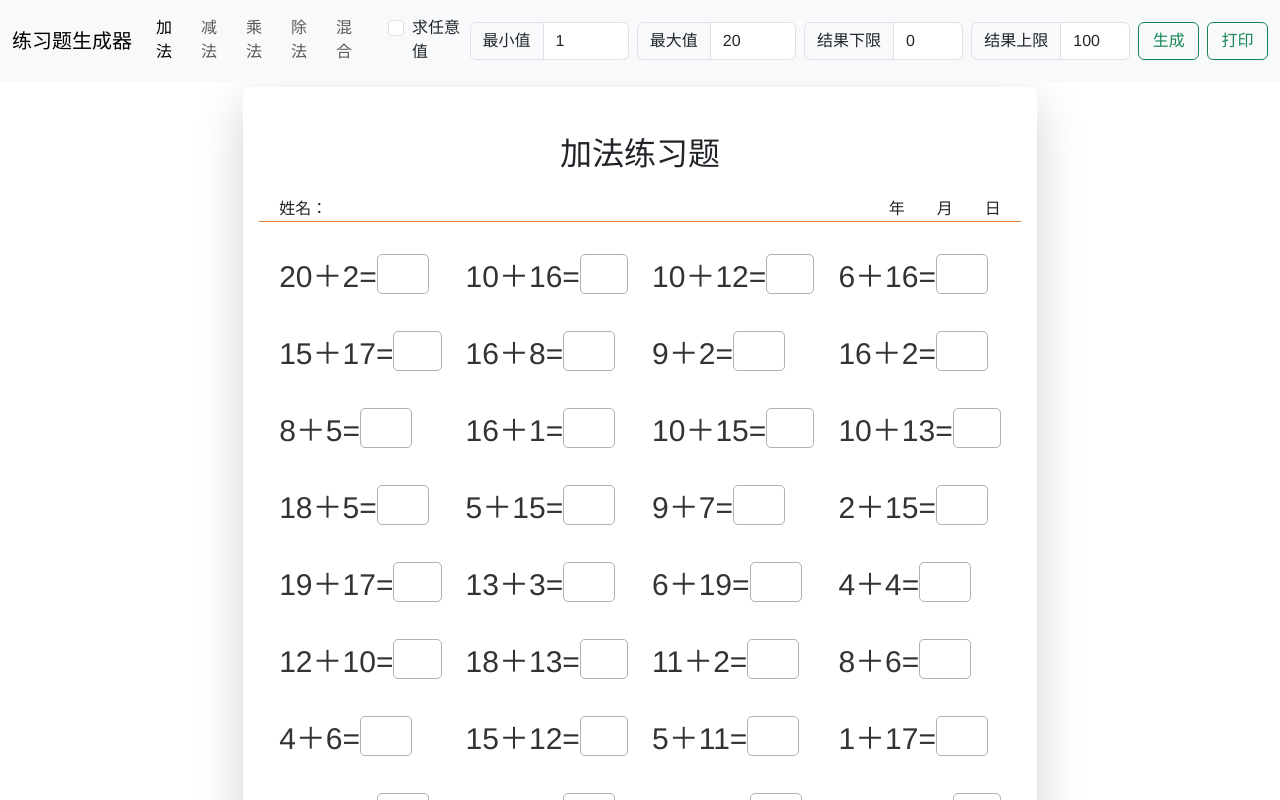
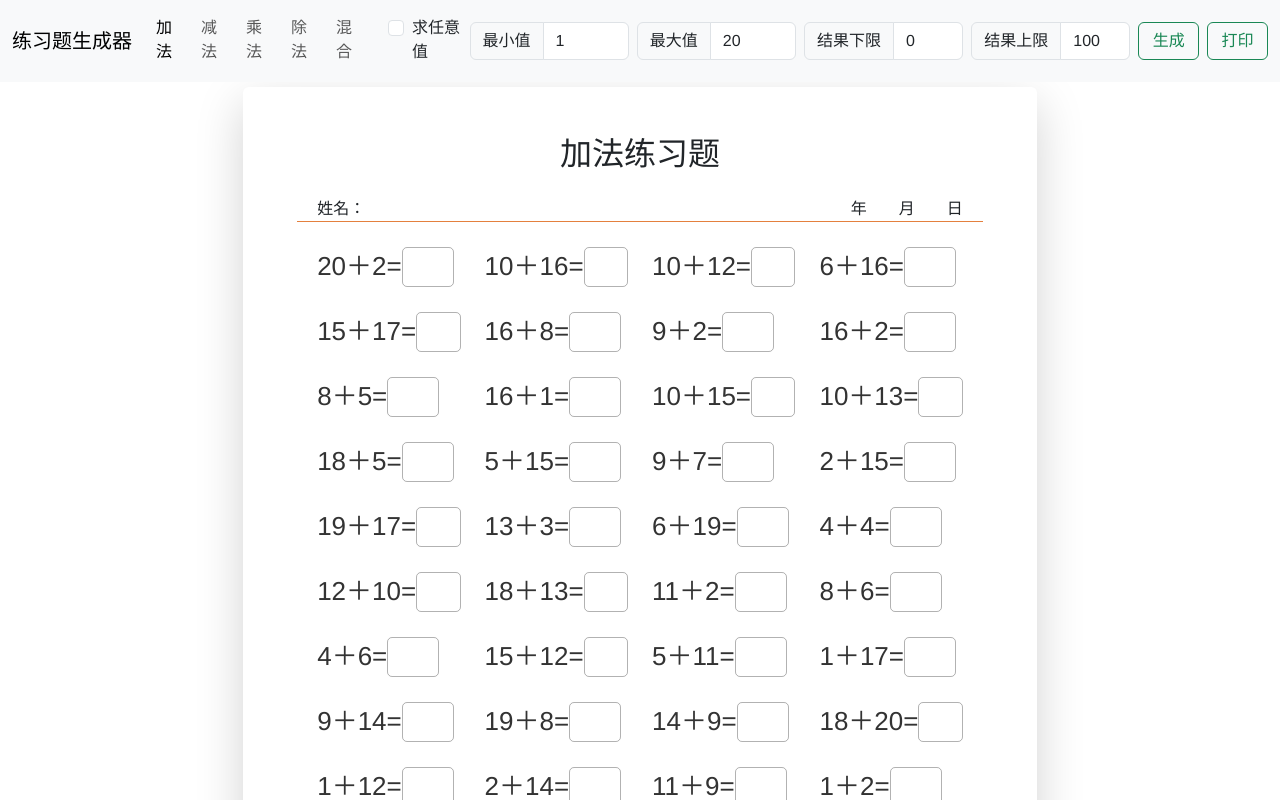
Before and after one commit to allxiao/exercise-generator, a Vue app: page / in a window 1280 px wide. Shown: the top 800 px of the page. Built offline with nearby package versions, Linux system fonts and the light colour scheme.

Commit message:
Align the screen and print content area and adjust the blank box size

```diff
--- a/src/App.vue
+++ b/src/App.vue
@@ -46,7 +46,7 @@
   </nav>
   <div class="container-fluid d-flex align-items-center justify-content-center">
     <div id="main-page" class="shadow-lg rounded">
-      <div class="container">
+      <div class="container" id="page-content-area">
         <div class="mt-5"></div>
         <h2 class="text-center m-4">{{ operationName }}练习题</h2>
         <div id="student-info" class="row my-4 mx-1 px-2">
@@ -171,6 +171,13 @@ export default defineComponent({
   margin-left: 15px;
 }
 
+@media screen {
+  #page-content-area {
+    padding-left: 50px;
+    padding-right: 50px;
+  }
+}
+
 @media print {
   @page {
     margin: 0 0 !important;
--- a/src/components/ExerciseGrid.vue
+++ b/src/components/ExerciseGrid.vue
@@ -18,7 +18,7 @@ export default defineComponent({
     questionTable(): Array<Array<Question>> {
       const table: Array<Array<Question>> = []
       const candidates = this.$store.state.numberSeries
-      for (let i = 0; i < 12; i++) {
+      for (let i = 0; i < 14; i++) {
         const end = i * 4 + 4
         if (end <= candidates.length) {
           const row = candidates.slice(i * 4, i * 4 + 4)
@@ -49,6 +49,6 @@ export default defineComponent({
 <style scoped>
 
 .questions-row {
-  margin: 32px 0;
+  margin: 25px 0;
 }
 </style>
--- a/src/components/SingleQuestion.vue
+++ b/src/components/SingleQuestion.vue
@@ -39,7 +39,7 @@ export default defineComponent({
 
 <style scoped>
 .question {
-  font-size: 30px;
+  font-size: 26px;
   color: #333333;
 }
 </style>
```
